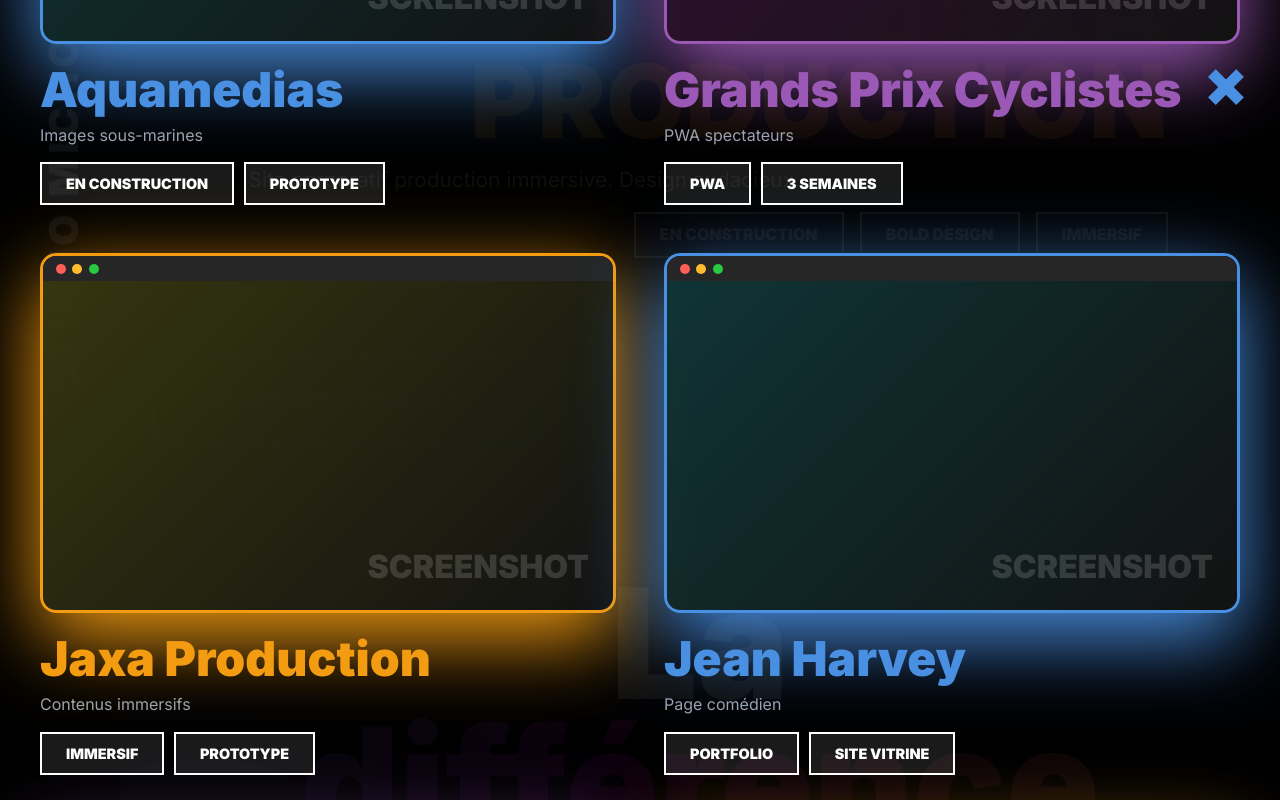
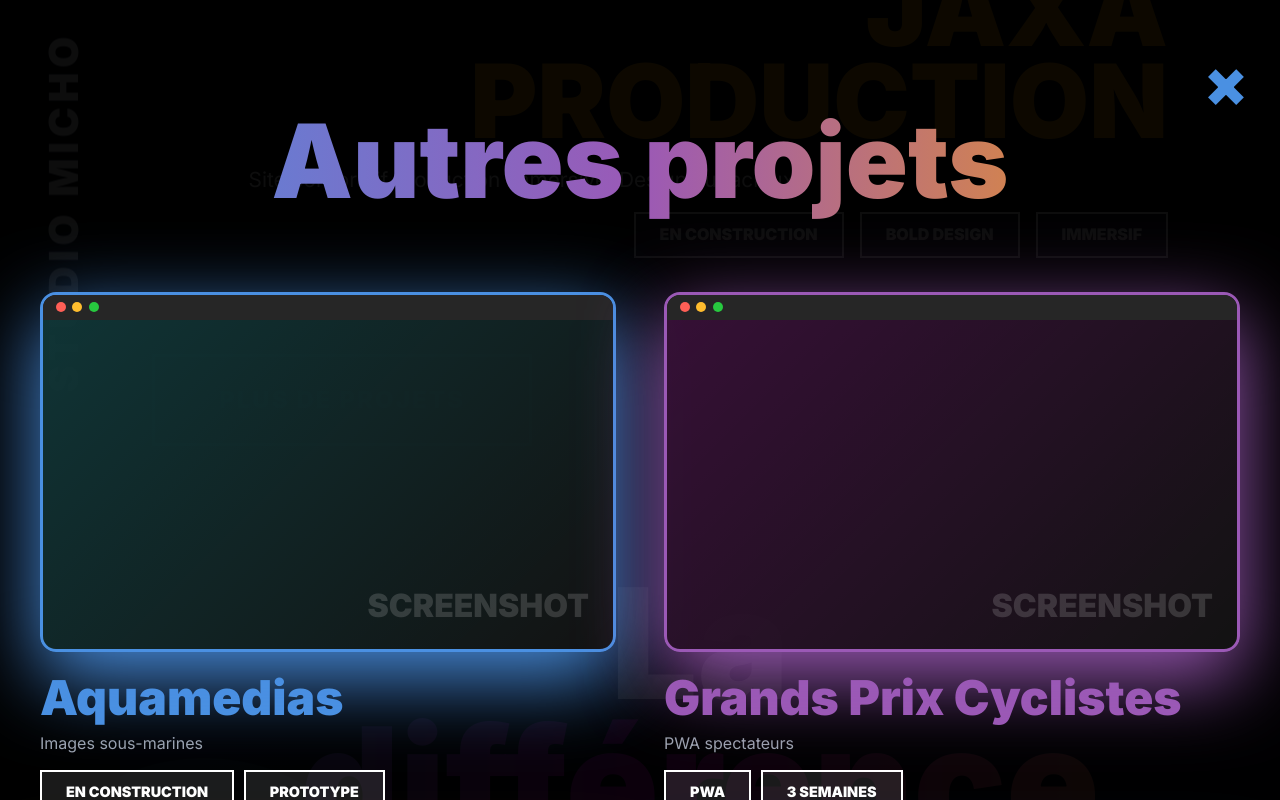
Before and after one commit to pierremichaudpm/studiomicho, a Next.js app: page / in a window 1280 px wide. Both pictures are taken after a click on the button "PLUS DE PROJETS". Shown: the part 3826-4626 px from the top of the page. Built offline with nearby package versions, Linux system fonts and the light colour scheme.

Commit message:
Fix modal top padding to prevent projects from being cut off
- Increased top padding from 4rem to 5rem
- Changed alignItems from 'center' to 'flex-start'
- Reduced header margin from 4rem to 3rem
- Ensures all 6 projects are fully visible

```diff
--- a/components/Modal.tsx
+++ b/components/Modal.tsx
@@ -97,8 +97,8 @@ const Modal: React.FC<ModalProps> = ({ isOpen, onClose }) => {
         background: "rgba(0, 0, 0, 0.95)",
         zIndex: 2000,
         overflowY: "auto",
-        padding: "4rem 2rem",
-        alignItems: "center",
+        padding: "5rem 2rem 3rem 2rem",
+        alignItems: "flex-start",
         justifyContent: "center",
       }}
     >
@@ -137,6 +137,7 @@ const Modal: React.FC<ModalProps> = ({ isOpen, onClose }) => {
           width: "100%",
           position: "relative",
           animation: "modalSlideIn 0.5s ease-out",
+          marginTop: "0",
         }}
       >
         <h2
@@ -144,7 +145,7 @@ const Modal: React.FC<ModalProps> = ({ isOpen, onClose }) => {
           style={{
             fontSize: "clamp(3rem, 8vw, 8rem)",
             fontWeight: 900,
-            marginBottom: "4rem",
+            marginBottom: "3rem",
             textAlign: "center",
             background: "linear-gradient(90deg, #4A90E2, #9B59B6, #F39C12)",
             WebkitBackgroundClip: "text",
@@ -163,6 +164,7 @@ const Modal: React.FC<ModalProps> = ({ isOpen, onClose }) => {
             gap: "3rem",
             maxWidth: "1200px",
             margin: "0 auto",
+            paddingTop: "0",
           }}
         >
           {projects.map((project, index) => (
```
